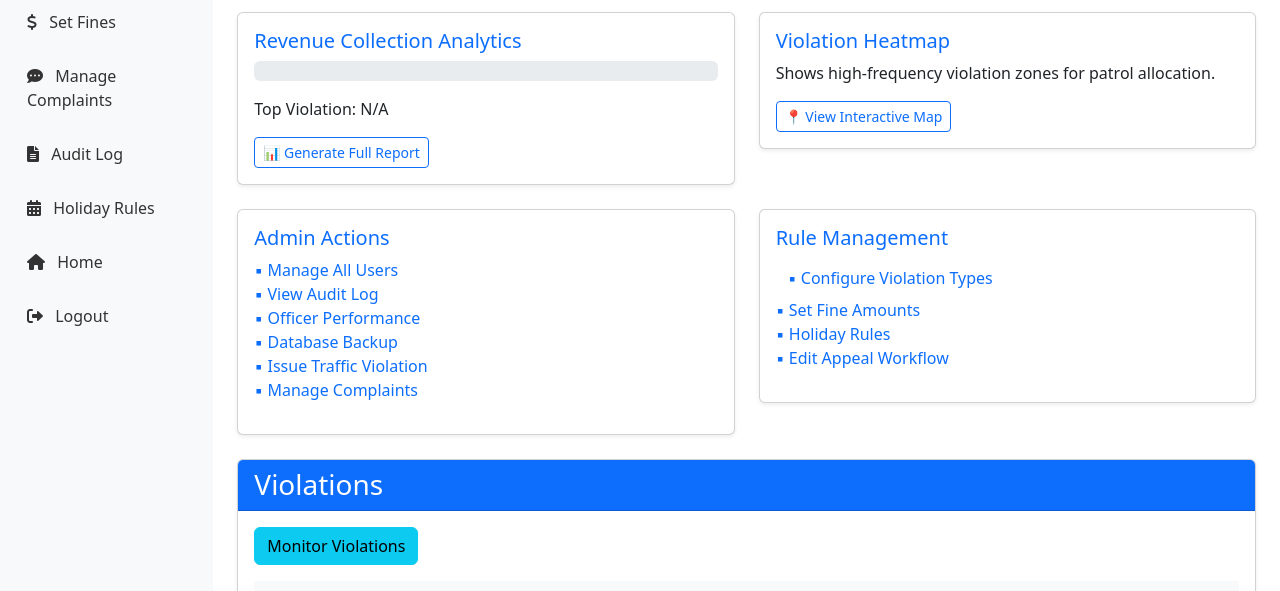
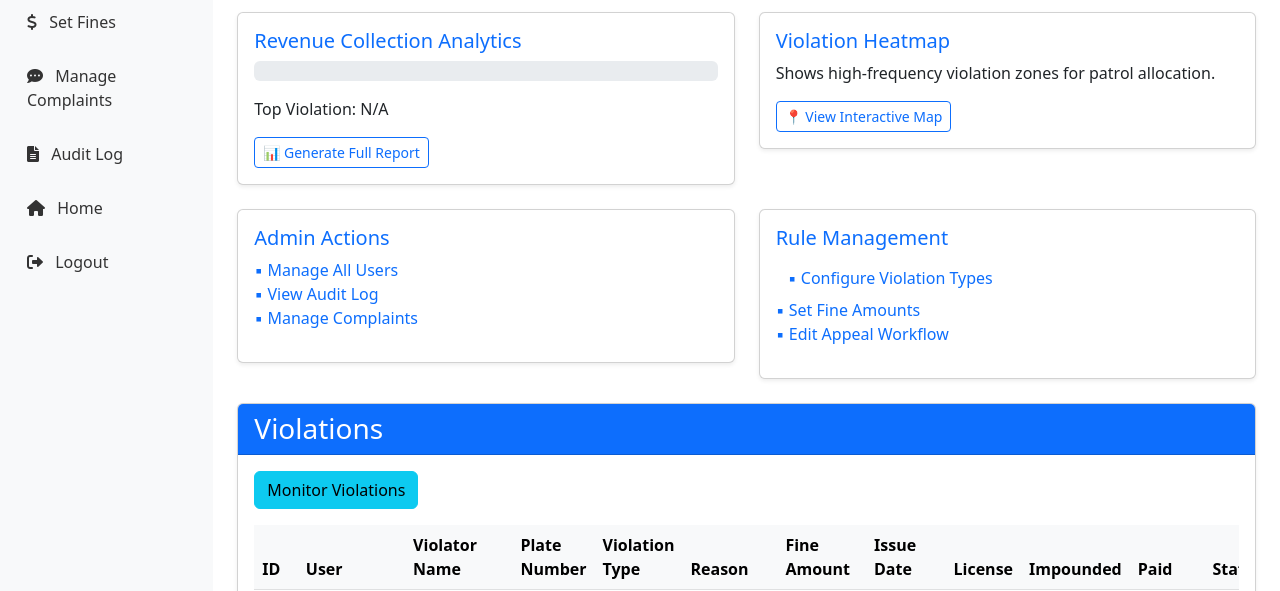
Before and after one commit to DizzyCheems/Traffic-Violation-App, a PHP site: page /pages/admin_dashboard.php in a window 1280 px wide. Shown: the part 331-922 px from the top of the page. Run offline with PHP 8.4, Linux system fonts and the light colour scheme; a user stored in the database is signed in; data comes from the database, SQL or seed files in the repository; some libraries are stand-ins or nearby versions.

Commit message:
updatd managem violation form

```diff
--- a/pages/admin_dashboard.php
+++ b/pages/admin_dashboard.php
@@ -278,6 +278,7 @@
                                 Monitor Violations
                             </a>
                         </li>
+
                         <li class="nav-item">
                             <a class="nav-link" href="../pages/violation_report.php">
                                 <i class="fas fa-chart-bar me-2"></i>
@@ -317,12 +318,6 @@
                             <a class="nav-link" href="../pages/audit_log.php">
                                 <i class="fas fa-file-alt me-2"></i>
                                 Audit Log
-                            </a>
-                        </li>
-                        <li class="nav-item">
-                            <a class="nav-link" href="../pages/holiday_rules.php">
-                                <i class="fas fa-calendar-alt me-2"></i>
-                                Holiday Rules
                             </a>
                         </li>
 
@@ -387,12 +382,7 @@
                                 Violation Reports
                             </a>
                         </li>
-                        <li class="nav-item">
-                            <a class="nav-link" href="../pages/violation_heatmap.php">
-                                <i class="fas fa-map-marked-alt me-2"></i>
-                                Violation Heatmap
-                            </a>
-                        </li>
+
                         <li class="nav-item">
                             <a class="nav-link" href="../pages/set_fines.php">
                                 <i class="fas fa-dollar-sign me-2"></i>
@@ -405,18 +395,14 @@
                                 Manage Complaints
                             </a>
                         </li>
-                        <li class="nav-item">
-                            <a class="nav-link" href="../pages/officer_performance.php">
-                                <i class="fas fa-star me-2"></i>
-                                Officer Performance
-                            </a>
-                        </li>
+
                         <li class="nav-item">
                             <a class="nav-link" href="../pages/audit_log.php">
                                 <i class="fas fa-file-alt me-2"></i>
                                 Audit Log
                             </a>
                         </li>
+
                         <li class="nav-item">
                             <a class="nav-link" href="../pages/appeal_workflow.php">
                                 <i class="fas fa-gavel me-2"></i>
@@ -521,9 +507,6 @@
                                 <ul class="list-unstyled">
                                     <li><a href="../pages/manage_users.php" class="text-decoration-none link-primary">▪ Manage All Users</a></li>
                                     <li><a href="../pages/audit_log.php" class="text-decoration-none link-primary">▪ View Audit Log</a></li>
-                                    <li><a href="../pages/officer_performance.php" class="text-decoration-none link-primary">▪ Officer Performance</a></li>
-                                    <li><a href="../pages/database_backup.php" class="text-decoration-none link-primary">▪ Database Backup</a></li>
-                                    <li><a href="../pages/issue_violation.php" class="text-decoration-none link-primary">▪ Issue Traffic Violation</a></li>
                                     <li><a href="../pages/manage_concerns.php" class="text-decoration-none link-primary">▪ Manage Complaints</a></li>
                                 </ul>
                             </div>
@@ -536,7 +519,6 @@
                                 <ul class="list-unstyled">
                                     <li><a href="#" class="text-decoration-none link-primary" data-bs-toggle="modal" data-bs-target="#createViolationTypeModal">▪ Configure Violation Types</a></li>
                                     <li><a href="../pages/set_fines.php" class="text-decoration-none link-primary">▪ Set Fine Amounts</a></li>
-                                    <li><a href="../pages/holiday_rules.php" class="text-decoration-none link-primary">▪ Holiday Rules</a></li>
                                     <li><a href="../pages/appeal_workflow.php" class="text-decoration-none link-primary">▪ Edit Appeal Workflow</a></li>
                                 </ul>
                             </div>
```
